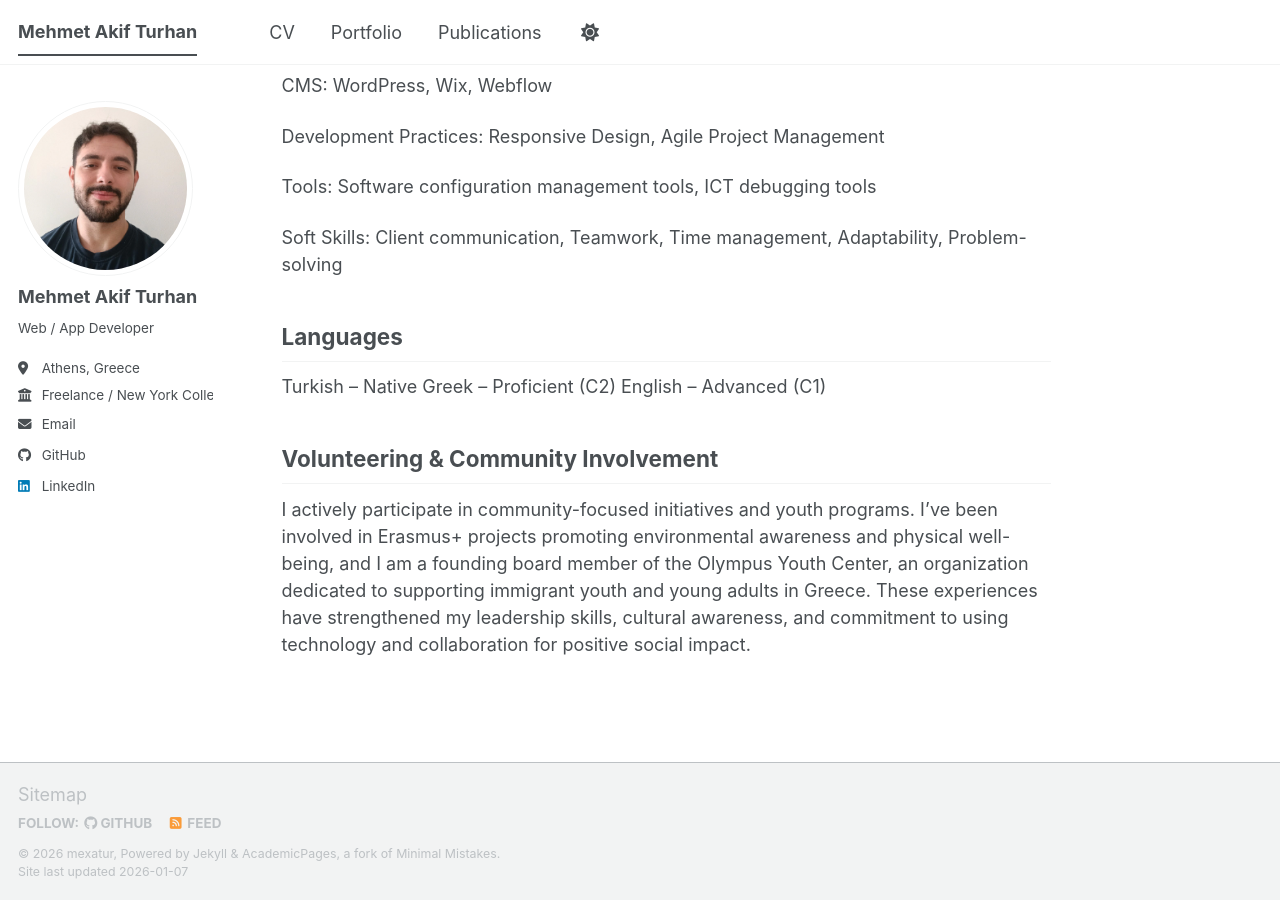
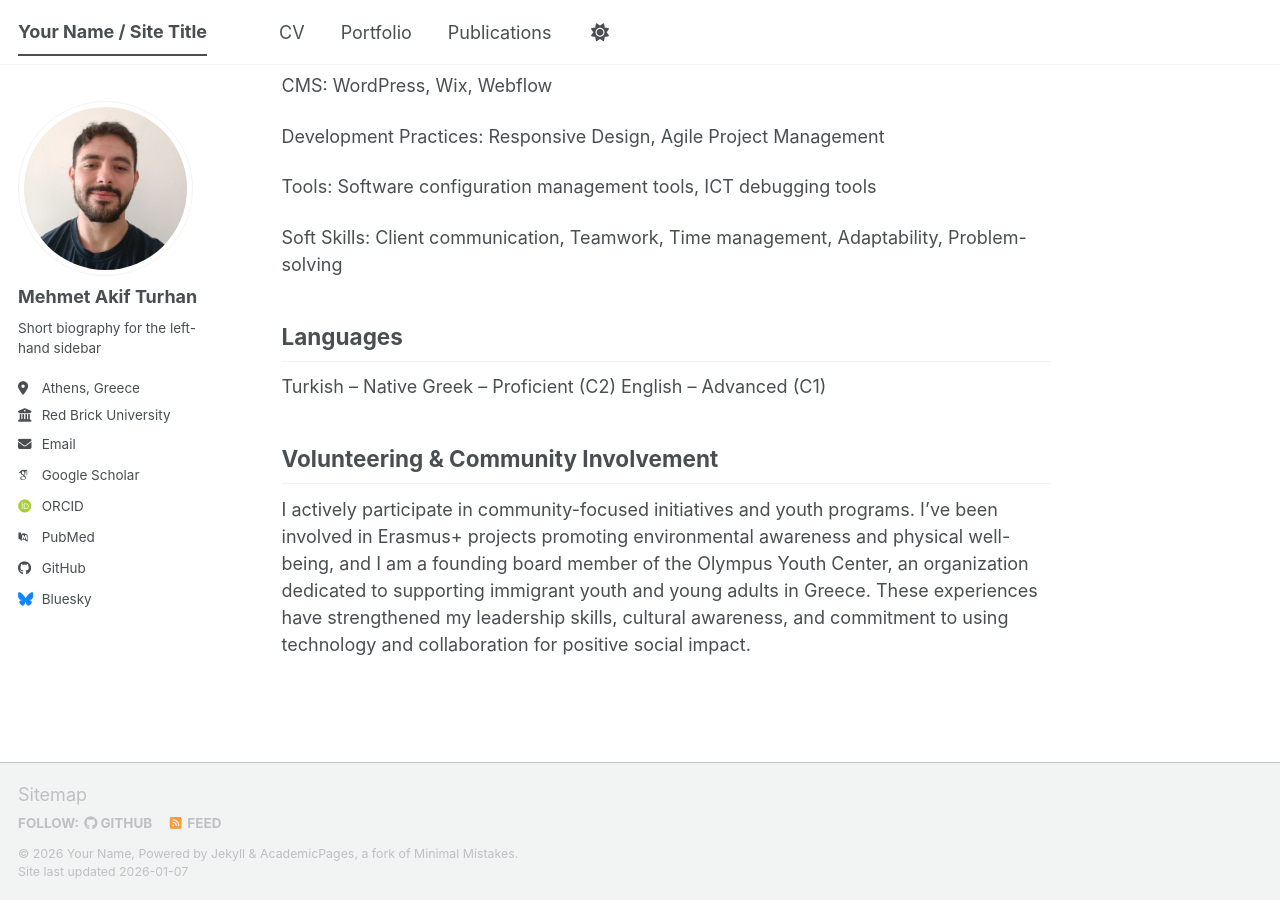
Before and after one commit to Mexatur/Blog, a Jekyll site: the page built from _pages/about.md, in a window 1280 px wide and 900 px high, scrolled down 1432 px. Built offline with Jekyll 4.4.1, drawn with Linux system fonts in a browser that asks for light colours; some web fonts are replaced; a script bundle is joined from its source files by our own code; library files that are not in the unit come from our copies; some of the changed lines change nothing that is shown.

```diff
--- a/_config.yml
+++ b/_config.yml
@@ -1,47 +1,63 @@
+# Welcome to Jekyll!
+#
+# This config file is meant for settings that affect your entire site, values
+# which you are expected to set up once and rarely need to edit after that.
+# For technical reasons, this file is *NOT* reloaded automatically when you use
+# `jekyll serve -l -H localhost`. If you change this file, please restart the
+# server process.
+
+# Basic Site Settings
 locale                   : "en-US"
-site_theme               : "default"
-title                    : "Mehmet Akif Turhan"
+site_theme               : "default" # The available themes options are "default", "air", "sunrise", "mint", "dirt" and "contrast"
+title                    : "Your Name / Site Title"
 title_separator          : "-"
-name                     : &name "mexatur"
-description              : &description "Your Name's academic portfolio"
-url                      : https://mexatur.github.io
-baseurl                  : ""
+name                     : &name "Your Name"
+description              : &description "Your Name's academic portfolio"   # Update this with a general description of your site, this is the default if not overridden by a page
+url                      : https://academicpages.github.io # The base hostname & protocol for your site e.g. "https://[your GitHub username].github.io",
+                                                           # or if you already have some other page hosted on Github then use "https://[your GitHub username].github.io/[Your Repo Name]"
+baseurl                  : "" # the subpath of your site, e.g. "/blog"
 repository               : "academicpages/academicpages.github.io"
 
-
+# Site Author - The following control what appear as part of the author content on the side bar.
+#               If a field is blank the icon and link will not appear, otherwise it will be shown.
+#               Additional customization can be done by editing /_includes/author-profile.html
 author:
+  # Biographic information
   avatar           : "pp.png"
   name             : "Mehmet Akif Turhan"
-  pronouns         :
-  bio              : "Web / App Developer"
+  pronouns         : # example: "she/her"
+  bio              : "Short biography for the left-hand sidebar"
   location         : "Athens, Greece"
-  employer         : "Freelance / New York College (Athens) "
+  employer         : "Red Brick University"
   uri              : # URL
-  email            : "akifturhan89@gmail.com"
+  email            : "none@example.org"
 
   # Academic websites
   academia         : # URL
   arxiv            : # URL - Update with the correct link to your profile
-  googlescholar    : # URL
+  googlescholar    : "https://scholar.google.com/citations?user=PS_CX0AAAAAJ"
   inspire-hep      : # URL
   impactstory      : # URL
-  orcid            : # URL
+  orcid            : "https://orcid.org/yourorcidurl"
   semantic         : # URL
   ssrn             : # URL
-  pubmed           : # URL
+  pubmed           : "https://www.ncbi.nlm.nih.gov/pubmed/?term=john+snow"
   researchgate     : # URL
   scopus           : # URL
   zotero           : # URL
 
+
+  # Repositories and software development
   bitbucket        : # Username - Update with your username on the site
   codepen          : # Username
   dribbble         : # Username
-  github           : "mexatur"
+  github           : "academicpages"
   kaggle           : # Username
   stackoverflow    : # User number or user number and name (i.e., use "1" or "1/jeff-atwood")
 
+  # Social media
   artstation       : # Username
-  bluesky          : # Username
+  bluesky          : "bsky.app" # Replace this with you Bluesky username
   facebook         : # Username
   flickr           : # Username
   foursquare       : # Username
@@ -50,7 +66,7 @@
   keybase          : # Username
   instagram        : # Username
   lastfm           : # Username
-  linkedin         : "mexatur"
+  linkedin         : # Username
   mastodon         : # URL
   medium           : # URL
   pinterest        : # Username
@@ -58,7 +74,7 @@
   steam            : # Username
   telegram         : # URL
   tumblr           : # Username
-  twitter          : # Username
+  twitter          : # Username for X / Twitter
   vine             : # Username
   weibo            : # Username
   wikipedia        : # Username
@@ -66,6 +82,7 @@
   youtube          : # Username
   zhihu            : # Username
 
+# Publication Category - The following the list of publication categories and their headings
 publication_category:
   books:
     title: 'Books'
@@ -75,25 +92,25 @@
     title: 'Conference Papers'
 
 # Site Settings
-teaser                   :
-breadcrumbs              : false
+teaser                   :  # filename of teaser fallback teaser image placed in /images/ for social media previews
+breadcrumbs              : false # true, false (default)
 words_per_minute         : 160
 future                   : true
-read_more                : "disabled"
-talkmap_link             : false
+read_more                : "disabled" # if enabled, adds "Read more" links to excerpts
+talkmap_link             : false      #change to true to add link to talkmap on talks page
 comments:
-  provider               :
+  provider               : # false (default), "disqus", "discourse", "facebook", "google-plus", "staticman", "custom"
   disqus:
     shortname            :
   discourse:
-    server               :
+    server               : # https://meta.discourse.org/t/embedding-discourse-comments-via-javascript/31963 , e.g.: meta.discourse.org
   facebook:
     appid                :
-    num_posts            :
-    colorscheme          :
+    num_posts            : # 5 (default)
+    colorscheme          : # "light" (default), "dark"
 staticman:
   allowedFields          : ['name', 'email', 'url', 'message']
-  branch                 : "gh-pages"
+  branch                 : "gh-pages" # "master", "gh-pages"
   commitMessage          : "New comment."
   filename               : comment-{@timestamp}
   format                 : "yml"
@@ -106,10 +123,10 @@
     date:
       type               : "date"
       options:
-        format           : "iso8601"
+        format           : "iso8601" # "iso8601" (default), "timestamp-seconds", "timestamp-milliseconds"
 atom_feed:
-  hide                   : false
-  path                   :
+  hide                   : false     # change to true to hide the RSS feed in the footer
+  path                   : # blank (default) uses feed.xml
 
 
 # SEO Related
@@ -126,19 +143,19 @@
   username               :
   app_id                 :
   publisher              :
-og_image                 :
-og_description           :
-
-
+og_image                 :  # Social media default site image
+og_description           :  # Social media default site image description
+# For specifying social profiles
+# - https://developers.google.com/structured-data/customize/social-profiles
 social:
-  type                   :
-  name                   :
-  links:
+  type                   : # Person or Organization (defaults to Person)
+  name                   : # If the user or organization name differs from the site's name
+  links: # An array of links to social media profiles
 
 
 # Analytics
 analytics:
-  provider               :  "false"
+  provider               :  "false" # false (default), "google", "google-universal", "google-analytics-4", "custom"
   google:
     tracking_id          :
 
```
